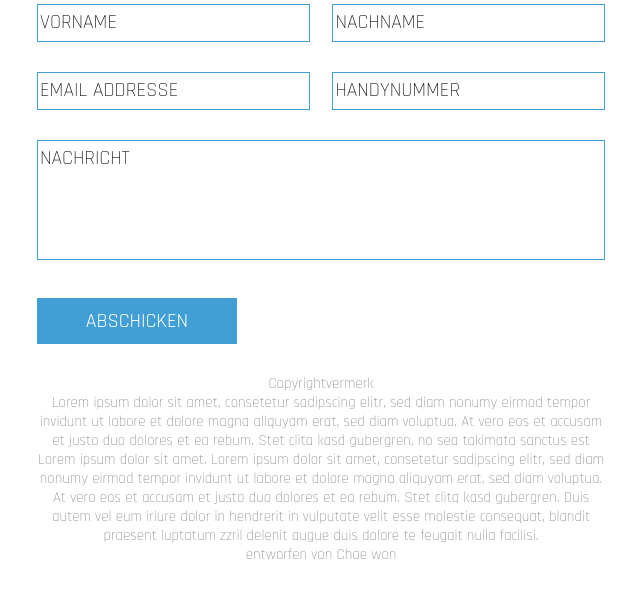
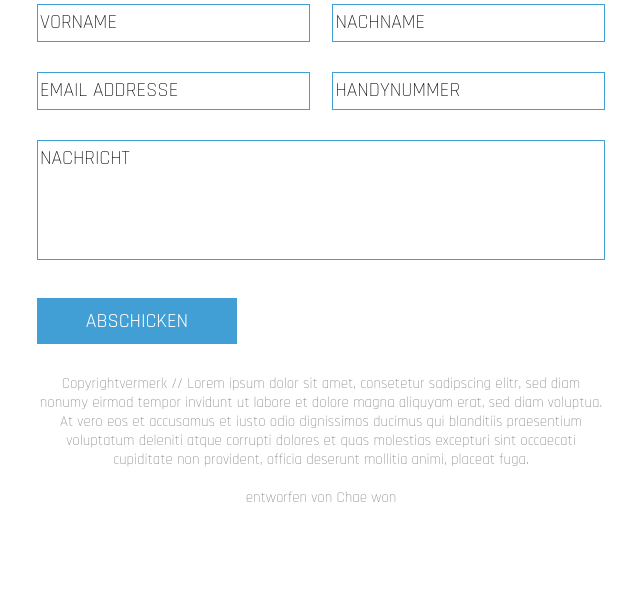
Before and after one commit to chony-y/auszeit.html, a website: page kontakt.html in a window 1280 px wide. Shown: the part 927-1525 px from the top of the page, without its empty margins (319-959 px from the left). Drawn offline with Linux system fonts and the light colour scheme; animation ran at ten frames a second; a web font is replaced by a local one.

Commit message:
13th version

```diff
--- a/kontakt.html
+++ b/kontakt.html
@@ -82,17 +82,13 @@
 
 
 	<p class="copyright">
-		Copyrightvermerk<br>
-		Lorem ipsum dolor sit amet, consetetur sadipscing elitr,
-		sed diam nonumy eirmod tempor invidunt ut labore et dolore magna aliquyam erat, sed diam voluptua.
-		At vero eos et accusam et justo duo dolores et ea rebum. Stet clita kasd gubergren, no sea takimata
-		sanctus est Lorem ipsum dolor sit amet. Lorem ipsum dolor sit amet, consetetur sadipscing elitr,
-		sed diam nonumy eirmod tempor invidunt ut labore et dolore magna aliquyam erat, sed diam voluptua.
-		At vero eos et accusam et justo duo dolores et ea rebum. Stet clita kasd gubergren.
-		Duis autem vel eum iriure dolor in hendrerit in vulputate velit esse molestie consequat,
-		blandit praesent luptatum zzril delenit augue duis dolore te feugait nulla facilisi.
-
-		<br>entworfen von Chae won<br>
+		Copyrightvermerk // Lorem ipsum dolor sit amet, consetetur sadipscing elitr,
+		sed diam nonumy eirmod tempor invidunt ut labore et dolore magna aliquyam erat,
+		sed diam voluptua. At vero eos et accusamus et iusto odio dignissimos ducimus qui
+		blanditiis praesentium voluptatum deleniti atque corrupti dolores et
+		quas molestias excepturi sint occaecati cupiditate non provident, officia deserunt
+		mollitia animi, placeat fuga.
+		<br><br>entworfen von Chae won<br>
 	</p>
 </div>
 
```
